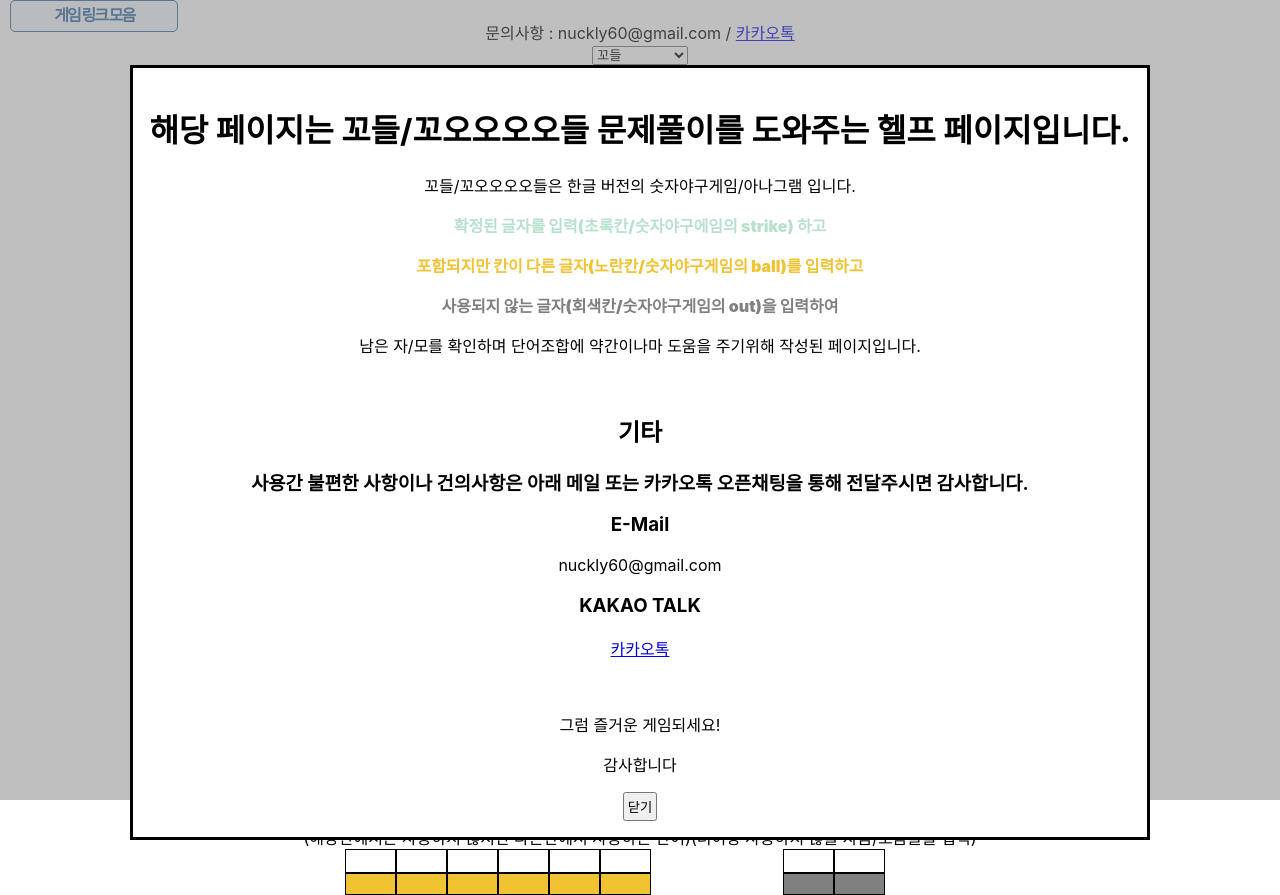
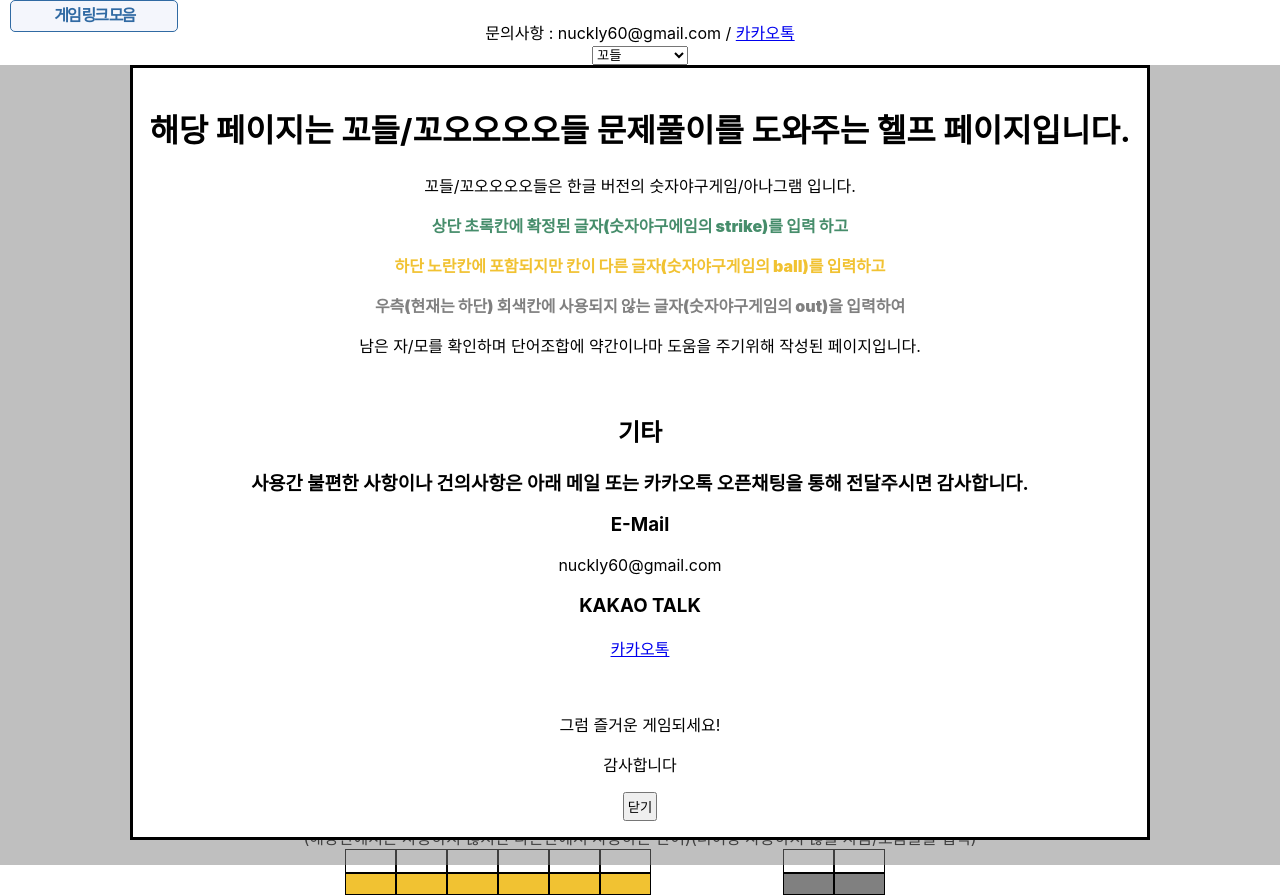
Before and after one commit to GaeTaeng/kordle-helper, a React (Create React App) app: page / in a window 1280 px wide. Built offline with nearby package versions, Linux system fonts and the light colour scheme.

Commit message:
popup zindex 수정

```diff
--- a/src/kordle_helper/contents/KordleContents.js
+++ b/src/kordle_helper/contents/KordleContents.js
@@ -1,6 +1,6 @@
 import { useEffect, useState } from "react";
 import "./KordleContents.css"
-import "./popup.css"
+
 import { GAME_TYPE } from "./kordleConst";
 import KordleNoticePopup from "./KordleNoticePopup";
 const init_1 = ["ㄱ", "ㄴ", "ㄷ", "ㄹ", "ㅁ", "ㅂ", "ㅅ", "ㅇ", "ㅈ", "ㅊ", "ㅋ", "ㅌ", "ㅍ", "ㅎ"]
--- a/src/kordle_helper/contents/KordleNoticePopup.css
+++ b/src/kordle_helper/contents/KordleNoticePopup.css
@@ -4,10 +4,8 @@
     opacity: 50%;
     position: absolute;
 
-    top: 0px;
-    bottom: 0px;
-    left: 0px;
-    right: 0px;
+    width: 100%;
+    height: 100%;
 }
 
 dialog.popup {
--- a/src/kordle_helper/contents/KordleNoticePopup.js
+++ b/src/kordle_helper/contents/KordleNoticePopup.js
@@ -1,5 +1,6 @@
 
 import "./KordleNoticePopup.css"
+import "./popup.css"
 function KordleNoticePopup({isOpenNotice, handleCloseNoticePopup}) {
 
     return (
@@ -8,9 +9,9 @@ function KordleNoticePopup({isOpenNotice, handleCloseNoticePopup}) {
             <dialog className="popup" open={isOpenNotice}>
                 <h1>해당 페이지는 꼬들/꼬오오오오들 문제풀이를 도와주는 헬프 페이지입니다.</h1>
                 <p>꼬들/꼬오오오오들은 한글 버전의 숫자야구게임/아나그램 입니다. </p>
-                <p style={{color:"#b7e1cd", fontWeight:"900"}}>확정된 글자를 입력(초록칸/숫자야구에임의 strike) 하고 </p>
-                <p style={{color:"#f1c232", fontWeight:"900"}}>포함되지만 칸이 다른 글자(노란칸/숫자야구게임의 ball)를 입력하고 </p>
-                <p style={{color:"grey", fontWeight:"900"}}>사용되지 않는 글자(회색칸/숫자야구게임의 out)을 입력하여 </p>
+                <p style={{color:"#468d6b", fontWeight:"900"}}>상단 초록칸에 확정된 글자(숫자야구에임의 strike)를 입력 하고 </p>
+                <p style={{color:"#f1c232", fontWeight:"900"}}>하단 노란칸에 포함되지만 칸이 다른 글자(숫자야구게임의 ball)를 입력하고 </p>
+                <p style={{color:"grey", fontWeight:"900"}}>우측(현재는 하단) 회색칸에 사용되지 않는 글자(숫자야구게임의 out)을 입력하여 </p>
                 <p>남은 자/모를 확인하며 단어조합에 약간이나마 도움을 주기위해 작성된 페이지입니다.</p>
 
                 <br />
--- a/src/kordle_helper/lnbMenu/LnbMenu.css
+++ b/src/kordle_helper/lnbMenu/LnbMenu.css
@@ -6,7 +6,7 @@
     }
   } */
 /* lnb */
-#lnb {position: fixed;min-width: 100px; width: 13%; top:0px; left: 10px; font-size: 0.5em; white-space: nowrap; }
+#lnb {position: fixed;min-width: 100px; width: 13%; top:0px; left: 10px; font-size: 0.5em; white-space: nowrap; z-index: 1001; }
 #lnb h1 {width: 100%; margin: 0; height: 30px;text-align: center;color: #306aa3;border:1px solid #306aa3; border-radius: 5px;
     font-size: 2em;line-height: 1.8;letter-spacing: -2px; background: #f4f6fc; display: inline-block;}
 #lnb > ul {margin: 0;padding:0px; border:1px solid #306aa3; border-radius: 5px; list-style-type: none; }
```
